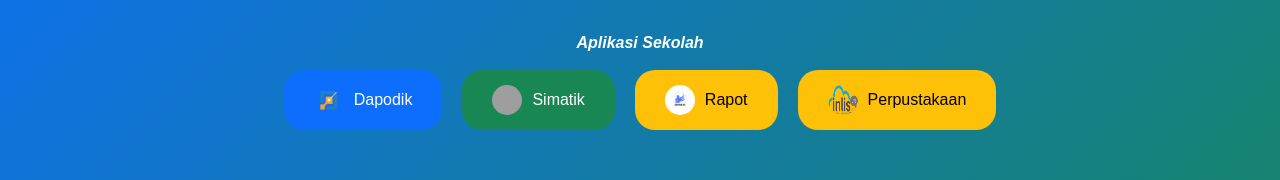
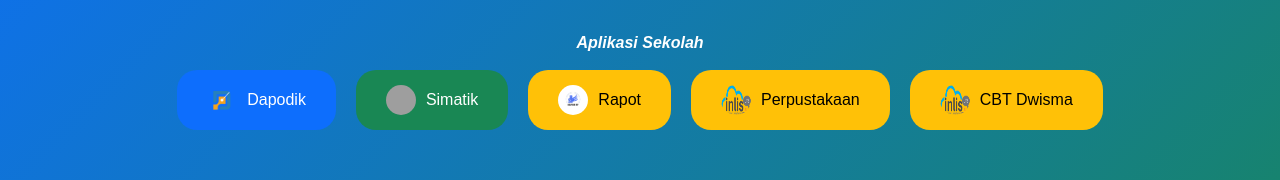
Before and after one commit to muchamadfaruq/dwisma.id, a plain HTML site: page index.html in a window 1280 px wide. Shown: the part 284-464 px from the top of the page. Drawn offline with nearby package versions, Linux system fonts and the light colour scheme; grey boxes are pictures that could not be loaded.

Commit message:
update cbt dwisma

```diff
--- a/index.html
+++ b/index.html
@@ -75,6 +75,9 @@
             <a href="https://pustaka.dwisma.id" target="_blank" class="btn btn-warning btn-custom">
                 <img src="/img/Logo Pustaka.png" alt="Logo Rapot">Perpustakaan
             </a>
+            <a href="https://s.id/cbtdwisma" target="_blank" class="btn btn-warning btn-custom">
+                <img src="/img/Logo Pustaka.png" alt="Logo Rapot">CBT Dwisma
+            </a>
         </div>
 
         <!-- PMM -->
```
